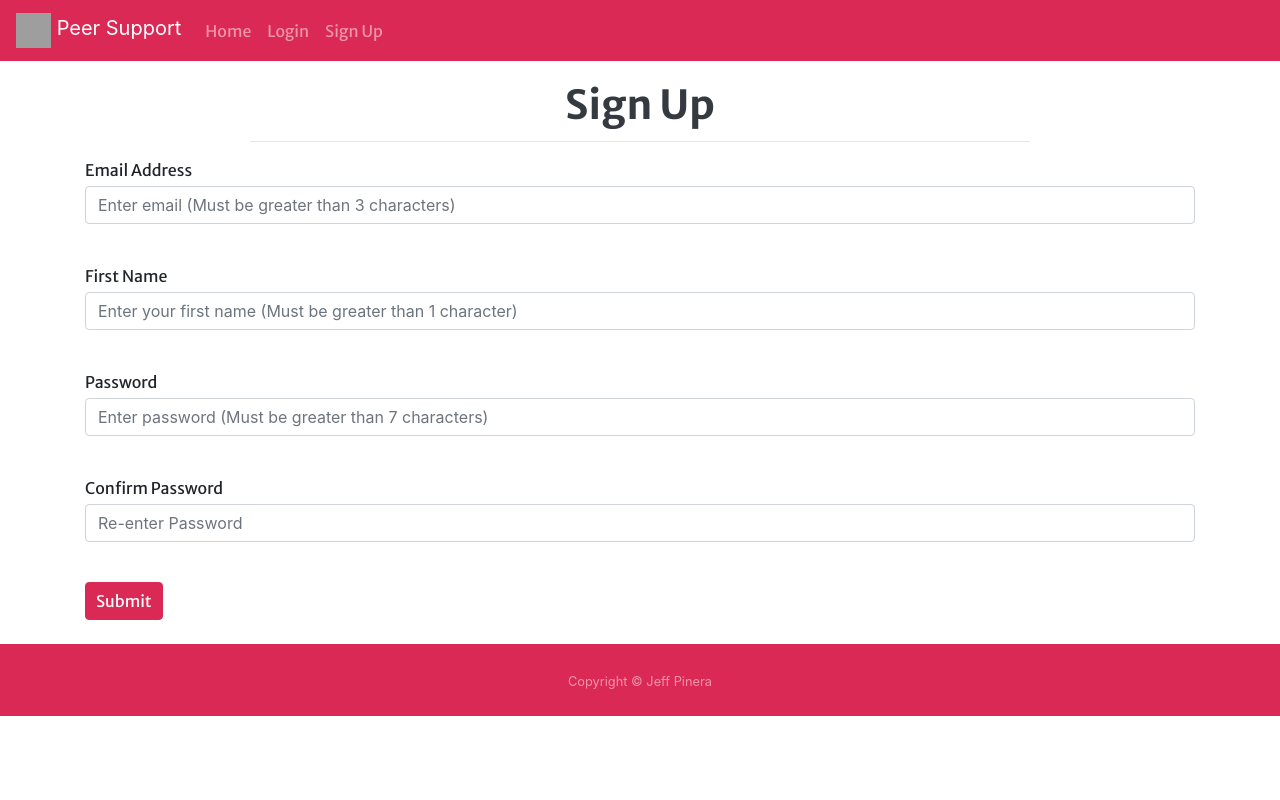
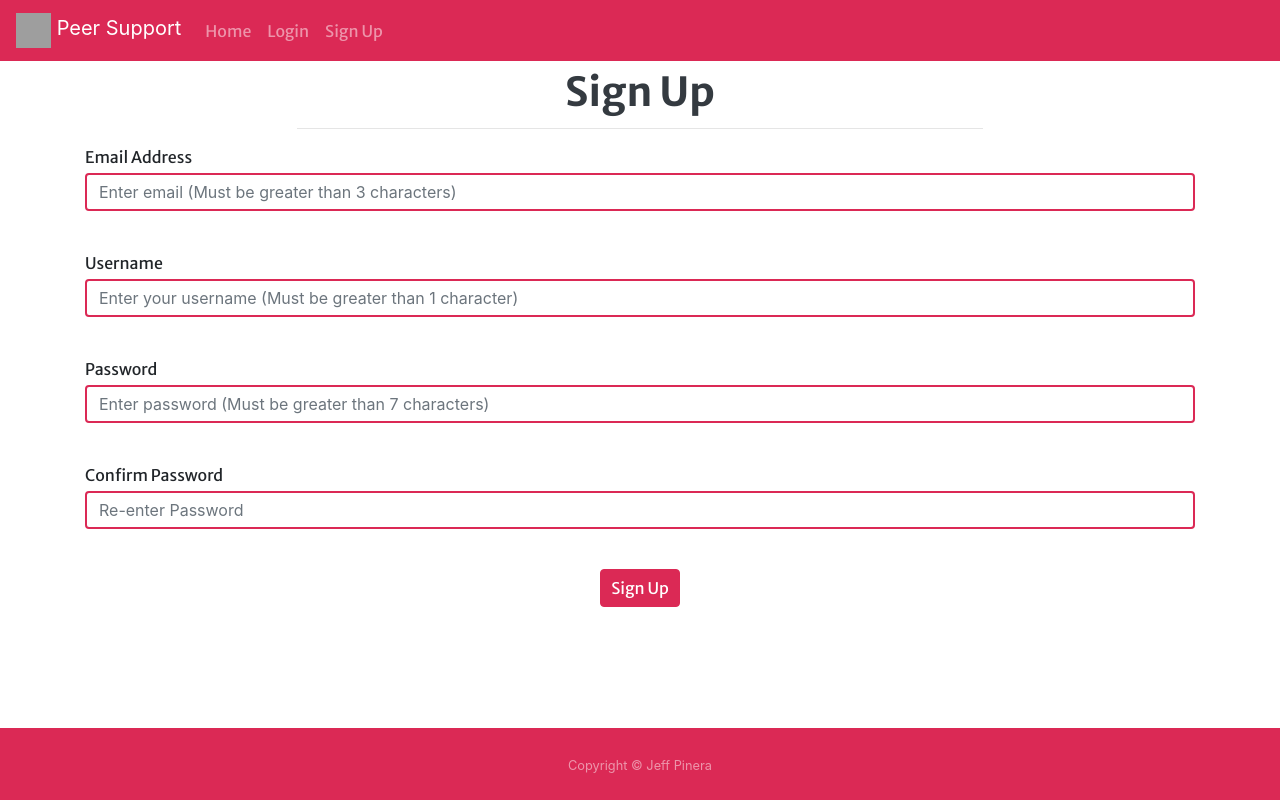
Before and after one commit to JPines42/peer-support-website, a Flask app: page /signup in a window 1280 px wide. Run offline with Flask 3, Linux system fonts and the light colour scheme; parts of the project's set-up code (start-up, migrations or seed data) failed here and were passed over; some libraries are stand-ins or nearby versions; grey boxes are pictures that could not be loaded.

```diff
--- a/website/__init__.py
+++ b/website/__init__.py
@@ -21,6 +21,7 @@ def create_app():
 
     with app.app_context():
         db.create_all()
+        print("Created database!")
 
     login_manager = LoginManager()
     login_manager.login_view = 'auth.login'
--- a/website/auth.py
+++ b/website/auth.py
@@ -3,6 +3,8 @@ from werkzeug.security import generate_password_hash, check_password_hash
 from flask_login import login_user, login_required, logout_user, current_user
 from .models import User
 from . import db
+from .forms import RegistrationForm
+
 auth = Blueprint("auth", __name__)
 
 @auth.route("/login", methods=['GET', 'POST'])
@@ -28,23 +30,23 @@ def login():
 def signup():
     if request.method =='POST':
         email = request.form.get('email')
-        first_name = request.form.get('firstName')
+        username = request.form.get('username')
         password1 = request.form.get('password1')
         password2 = request.form.get('password2')
 
         user = User.query.filter_by(email=email).first()
         if user:
-            flash('Email already exists.', category='error')
+            flash('Email already in use.', category='error')
         elif len(email) < 4:
             flash('Email must be greater than 3 characters.', category='error')
-        elif len(first_name) < 2:
-            flash('First name must be greater than 1 character.', category='error')
+        elif len(username) < 2:
+            flash('Username must be greater than 1 character.', category='error')
         elif password1 != password2:
             flash('Passwords do not match.', category='error')
         elif len(password1) < 8:
             flash('Password must be greater than 7 characters.', category='error')
         else:
-            new_user = User(email=email, first_name=first_name, password = generate_password_hash(password1, method='scrypt:32768:8:1'))
+            new_user = User(email=email, username=username, password = generate_password_hash(password1, method='scrypt:32768:8:1'))
             db.session.add(new_user)
             db.session.commit()
             login_user(new_user, remember=True)
--- a/website/models.py
+++ b/website/models.py
@@ -5,7 +5,7 @@ from sqlalchemy.sql import func
 class User(db.Model, UserMixin):
     id = db.Column(db.Integer, primary_key=True)
     email = db.Column(db.String(150), unique=True)
-    first_name = db.Column(db.String(150))
+    username = db.Column(db.String(150))
     password = db.Column(db.String(150))
     date = db.Column(db.DateTime(timezone=True), default=func.now())
     notes = db.relationship('Note')
--- a/website/static/css/styles.css
+++ b/website/static/css/styles.css
@@ -40,13 +40,48 @@
   border: 0.3rem solid #DB2955;
 }
 
-.homemasthead {
-    text-align: center;
+.homeheader {
     background-image: linear-gradient(rgba(0, 0, 0, 0.5),
                        rgba(0, 0, 0, 0.5)), url("../assets/img/temp.jpg");
     background-repeat: no-repeat;
     background-attachment: scroll;
     background-position: center center;
     background-size: cover;
-    margin-top: -20px;
+    padding-top: 3rem;
 }
+
+.noteborder {
+    border-color: #DB2955;
+    border-width: 2px;
+}
+
+.stuck {
+    position: fixed;
+    top: 0;
+    width: 100%;
+    z-index: 10;
+}
+
+.navspace {
+    padding-top: 3rem;
+}
+
+.flashspace {
+    padding-top: 4.5rem;
+    position:fixed;
+    width: 25%;
+    z-index: 5;
+    right: 0%;
+}
+
+.flexit {
+    flex: 1;
+}
+
+body {
+    margin: 0;
+    padding: 0;
+    display: flex;
+    flex-direction: column;
+    min-height: 100vh;
+  }
--- a/website/templates/signup.html
+++ b/website/templates/signup.html
@@ -3,8 +3,9 @@
 {% block content %}
 
 </br>
-<header class="masthead">
-    <div class="container-fluid px-4 px-lg-5 h-100">
+
+<section>
+    <div class="container px-4 px-lg-5 h-100 navspace">
         <div class="row gx-4 gx-lg-5 h-100 align-items-center justify-content-center text-center">
             <div class="col-lg-8 align-self-end">
                 <h1 class="text-dark font-weight-bold headingsfont">Sign Up</h1>
@@ -12,68 +13,70 @@
             </div>
         </div>
     </div>
-</header>
+</section>
 
-<div class="container">
+<section class="container">
     <form method="POST">
 
-<!--Email input box-->
         <div class="form-group">
             <label for="email" class="headingsfont">Email Address</label>
             <input
             type="email"
-    class="form-control"
+            class="form-control noteborder"
             id="email"
             name="email"
             placeholder="Enter email (Must be greater than 3 characters)"
             />
         </div>
+
 <br/>
 
-<!--First name input box-->
         <div class="form-group">
-    <label for="firstName" class="headingsfont">First Name</label>
+            <label for="firstName" class="headingsfont">Username</label>
             <input
             type="text"
-    class="form-control"
+            class="form-control noteborder"
             id="firstName"
             name="firstName"
-    placeholder="Enter your first name (Must be greater than 1 character)"
+            placeholder="Enter your username (Must be greater than 1 character)"
             />
         </div>
+
 <br/>
 
-<!--Password input box-->
         <div class="form-group">
             <label for="password1" class="headingsfont">Password</label>
             <input
             type="password"
-    class="form-control"
+            class="form-control noteborder"
             id="password1"
             name="password1"
             placeholder="Enter password (Must be greater than 7 characters)"
             />
         </div>
+
 <br/>
 
-<!--Confirm password input box-->
         <div class="form-group">
         <label for="password2" class="headingsfont">Confirm Password</label>
         <input
         type="password"
-    class="form-control"
+        class="form-control noteborder"
         id="password2"
         name="password2"
         placeholder="Re-enter Password"
             />
         </div>
+
 <br/>
 
-<!--Submit button-->
-<button type="submit" class="btn btn-primary buttoncolour headingsfont">Submit</button>
+<div align="center">
+    <button type="submit" class="btn btn-primary buttoncolour headingsfont">Sign Up</button>
+</div>
+
 <br/>
 <br/>
 
     </form>
-</div>
+</section>
 {% endblock %}
--- a/website/templates/template.html
+++ b/website/templates/template.html
@@ -1,4 +1,4 @@
-<!doctype html>
+<!DOCTYPE html>
 <html lang="en">
   <head>
     <!--Define metadata and link to Bootstrap-->
@@ -13,7 +13,7 @@
 
   <body>
     <!--Navigation bar-->
-    <nav class="navbar navbar-expand-md navbar-dark navcolour">
+    <nav class="navbar navbar-expand-md navbar-dark navcolour stuck">
         <a class="navbar-brand" href="#">
           <img class="d-inline-block align-top headingsfont" width="35px" height="35px" src="static/assets/img/heartlogowhite.png" alt="...">
           Peer Support
@@ -29,6 +29,9 @@
             </li>
             <li class="nav-item">
               <a class="nav-link headingsfont" href="/notes">Notes</a>
+            </li>
+            <li class="nav-item">
+              <a class="nav-link headingsfont" href="/calendar">Calendar</a>
             </li>
             <li class="nav-item"> <!--Link to logout page-->
               <a class="nav-link headingsfont" href="/logout">Logout</a>
@@ -52,14 +55,14 @@
       {% with messages = get_flashed_messages(with_categories=true) %}
       {% if messages %}
       {% for category, message in messages %} {% if category =='error' %}
-      <div class="alert alert-danger alter-dismissable fade show" role="alert">
+      <div class="alert alert-danger alter-dismissable fade show flashspace" role="alert">
         {{ message }}
         <button type="button" class="close" data-dismiss="alert">
           <span aria-hidden="true">&times;</span>
         </button>
       </div>
       {% else %}
-      <div class="alert alert-success alter-dismissable fade show" role="alert">
+      <div class="alert alert-success alter-dismissable fade show flashspace" role="alert">
         {{ message }}
         <button type="button" class="close" data-dismiss="alert">
           <span aria-hidden="true">&times;</span>
@@ -68,13 +71,13 @@
       {% endif %} {% endfor %} {% endif %} {% endwith %}
 
     <!--Main content block-->
-    <div>
+    <div class="flexit">
       {% block content %}
       {% endblock %}
     </div>
 
     <!--Footer for copyright-->
-    <footer id="sticky-footer" class="flex-shrink-0 py-4 text-white-50 navcolour">
+    <footer id="sticky-footer" class="flex-shrink-0 py-4 text-white-50 navcolour pleasehelp">
         <div class="container text-center">
             <small>Copyright <span>&copy;</span> Jeff Pinera</small>
         </div>
@@ -94,11 +97,11 @@
           method: "POST",
           body: JSON.stringify({ noteId: noteId }),
         }).then((_res) => {
-          window.location.href = "/";
+          window.location.href = "/notes";
         });
         }
       </script>
-  {% endblock %}
+    {% endblock %}
 
   </body>
 </html>
--- a/website/views.py
+++ b/website/views.py
@@ -37,3 +37,7 @@ def delete_note():
             db.session.commit()
             flash('Note deleted!', category='success')
     return jsonify({})
+
+@views.route("/calendar")
+def calendar():
+    return render_template("calendar.html", user=current_user)
```
Also changed, not shown: website/forms.py (added, +22 -0 lines), website/templates/calendar.html (added, +18 -0 lines), website/templates/home.html (+9 -5 lines), website/templates/login.html (+15 -13 lines), website/templates/notes.html (+25 -2 lines), instance/database.db. Lines whose indentation alone changed are shown as unchanged.
